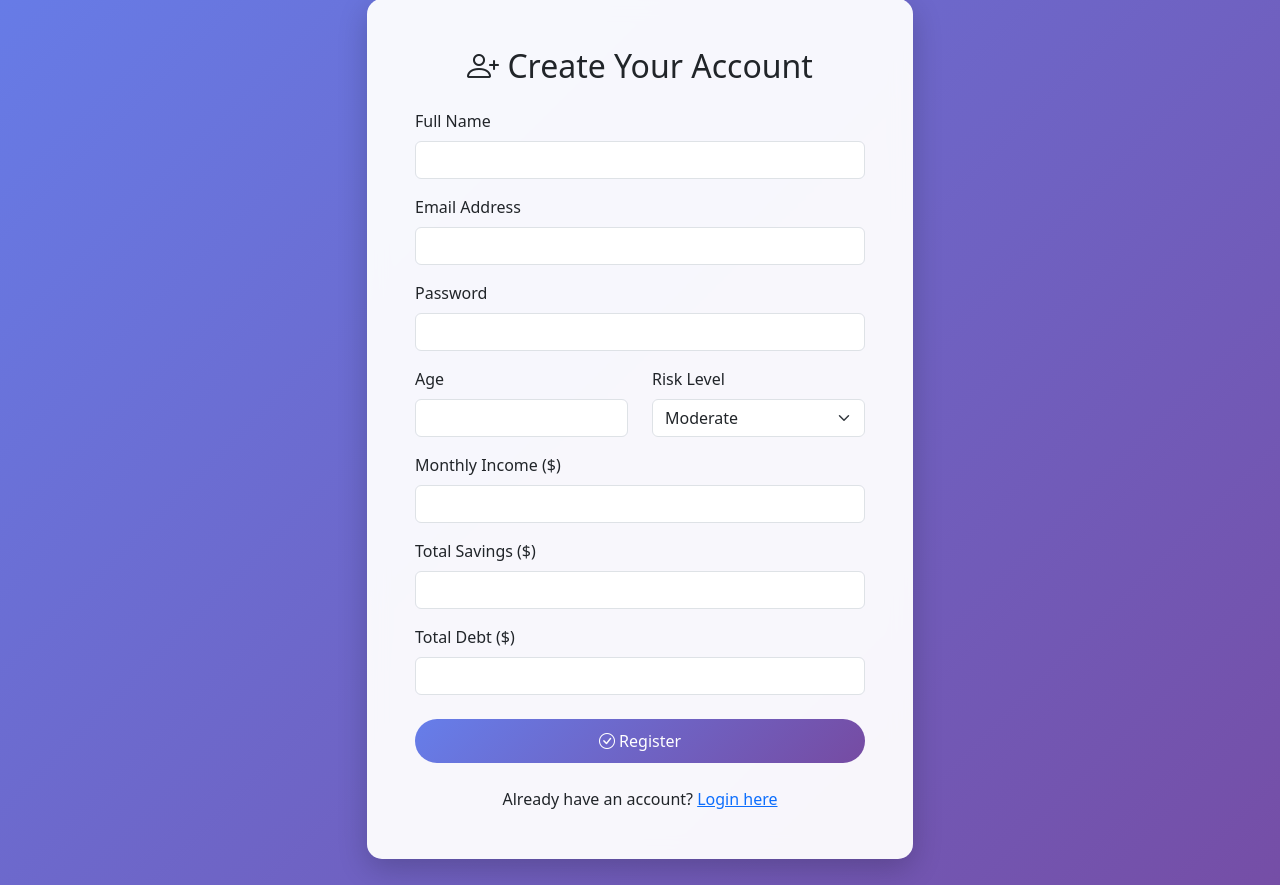
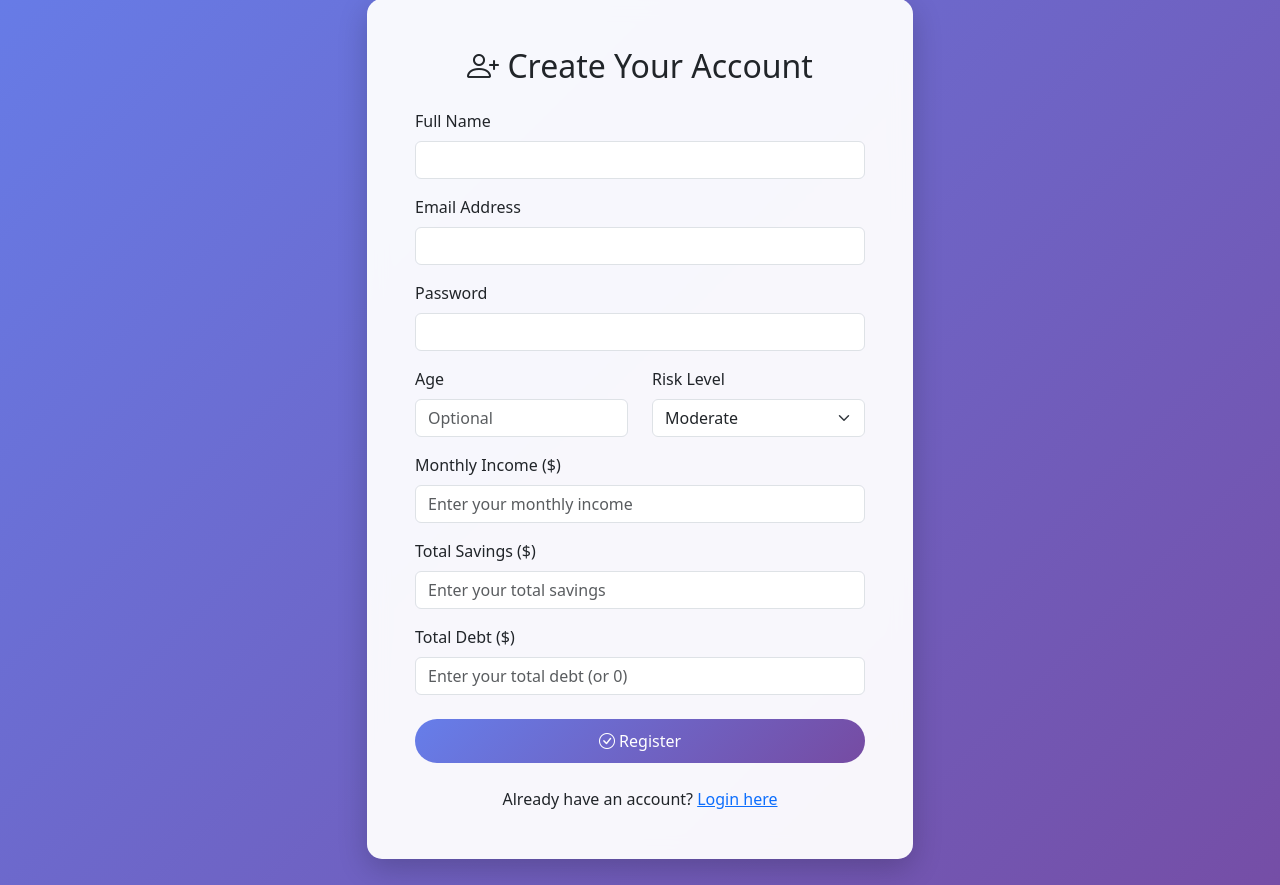
Before and after one commit to mythrimanjunath75-bot/financial-marketing, a Flask app: page /register in a window 1280 px wide. Shown: the part 125-1010 px from the top of the page. Run offline with Flask 3, Linux system fonts and the light colour scheme.

Commit message:
Fix registration: add error handling, validation, and make financial fields required

```diff
--- a/flask-finance-app/app.py
+++ b/flask-finance-app/app.py
@@ -59,18 +59,24 @@ def sitemap():
 def register():
     """User registration"""
     if request.method == 'POST':
-        name = request.form.get('name')
-        email = request.form.get('email')
-        password = request.form.get('password')
-        age = request.form.get('age', type=int)
-        income = request.form.get('income', type=float)
-        savings = request.form.get('savings', type=float)
-        debt = request.form.get('debt', type=float)
-        risk_level = request.form.get('risk_level')
+        try:
+            name = request.form.get('name')
+            email = request.form.get('email')
+            password = request.form.get('password')
 
-        hashed_password = generate_password_hash(password)
+            # Validate required fields
+            if not name or not email or not password:
+                return render_template('register.html', error='Name, email, and password are required')
 
-        try:
+            # Get optional fields with defaults
+            age = request.form.get('age', type=int) or None
+            income = request.form.get('income', type=float) or 0.0
+            savings = request.form.get('savings', type=float) or 0.0
+            debt = request.form.get('debt', type=float) or 0.0
+            risk_level = request.form.get('risk_level') or 'moderate'
+
+            hashed_password = generate_password_hash(password)
+
             conn = get_db()
             cursor = conn.cursor()
             cursor.execute('''
@@ -82,6 +88,9 @@ def register():
             return redirect(url_for('login'))
         except sqlite3.IntegrityError:
             return render_template('register.html', error='Email already exists')
+        except Exception as e:
+            print(f"Registration error: {str(e)}")
+            return render_template('register.html', error=f'Registration failed. Please check all fields.')
 
     return render_template('register.html')
 
--- a/flask-finance-app/templates/register.html
+++ b/flask-finance-app/templates/register.html
@@ -36,12 +36,12 @@
                     <div class="row">
                         <div class="col-md-6 mb-3">
                             <label for="age" class="form-label">Age</label>
-                            <input type="number" class="form-control" id="age" name="age" min="18" max="120">
+                            <input type="number" class="form-control" id="age" name="age" min="18" max="120" placeholder="Optional">
                         </div>
 
                         <div class="col-md-6 mb-3">
                             <label for="risk_level" class="form-label">Risk Level</label>
-                            <select class="form-select" id="risk_level" name="risk_level">
+                            <select class="form-select" id="risk_level" name="risk_level" required>
                                 <option value="conservative">Conservative</option>
                                 <option value="moderate" selected>Moderate</option>
                                 <option value="aggressive">Aggressive</option>
@@ -51,17 +51,17 @@
 
                     <div class="mb-3">
                         <label for="income" class="form-label">Monthly Income ($)</label>
-                        <input type="number" class="form-control" id="income" name="income" step="0.01" min="0">
+                        <input type="number" class="form-control" id="income" name="income" step="0.01" min="0" required placeholder="Enter your monthly income">
                     </div>
 
                     <div class="mb-3">
                         <label for="savings" class="form-label">Total Savings ($)</label>
-                        <input type="number" class="form-control" id="savings" name="savings" step="0.01" min="0">
+                        <input type="number" class="form-control" id="savings" name="savings" step="0.01" min="0" required placeholder="Enter your total savings">
                     </div>
 
                     <div class="mb-4">
                         <label for="debt" class="form-label">Total Debt ($)</label>
-                        <input type="number" class="form-control" id="debt" name="debt" step="0.01" min="0">
+                        <input type="number" class="form-control" id="debt" name="debt" step="0.01" min="0" required placeholder="Enter your total debt (or 0)">
                     </div>
 
                     <button type="submit" class="btn btn-primary w-100">
```
Also changed, not shown: flask-finance-app/finance.db.
